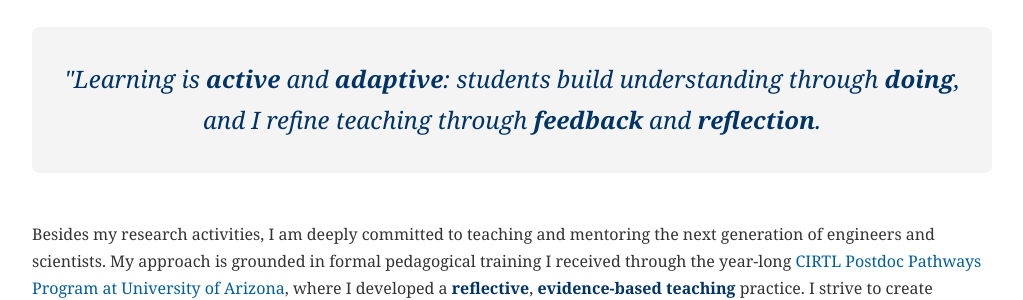
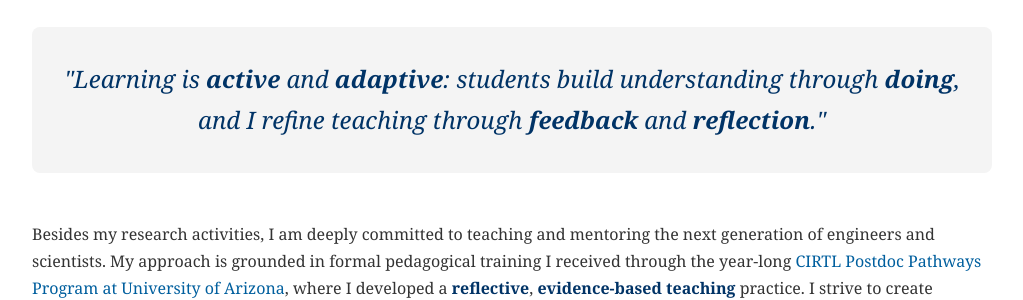
Before and after one commit to borisbenedikter/borisbenedikter.github.io, a Jekyll site: the page built from teaching.md, in a window 1280 px wide and 900 px high. Shown: the part 255-555 px from the top of the window, without its empty margins (128-1151 px from the left). Built offline with Jekyll 4.4.1, drawn with Linux system fonts in a browser that asks for light colours.

Commit message:
end quote

```diff
--- a/teaching.md
+++ b/teaching.md
@@ -7,7 +7,7 @@ title: Teaching | Boris Benedikter, Ph.D.
 # Teaching & Mentoring
 
 <section class="research-vision">
-    <blockquote>"Learning is <strong>active</strong> and <strong>adaptive</strong>: students build understanding through <strong>doing</strong>, and I refine teaching through <strong>feedback</strong> and <strong>reflection</strong>.</blockquote>
+    <blockquote>"Learning is <strong>active</strong> and <strong>adaptive</strong>: students build understanding through <strong>doing</strong>, and I refine teaching through <strong>feedback</strong> and <strong>reflection</strong>."</blockquote>
 </section>
 
 Besides my research activities, I am deeply committed to teaching and mentoring the next generation of engineers and scientists.
```
